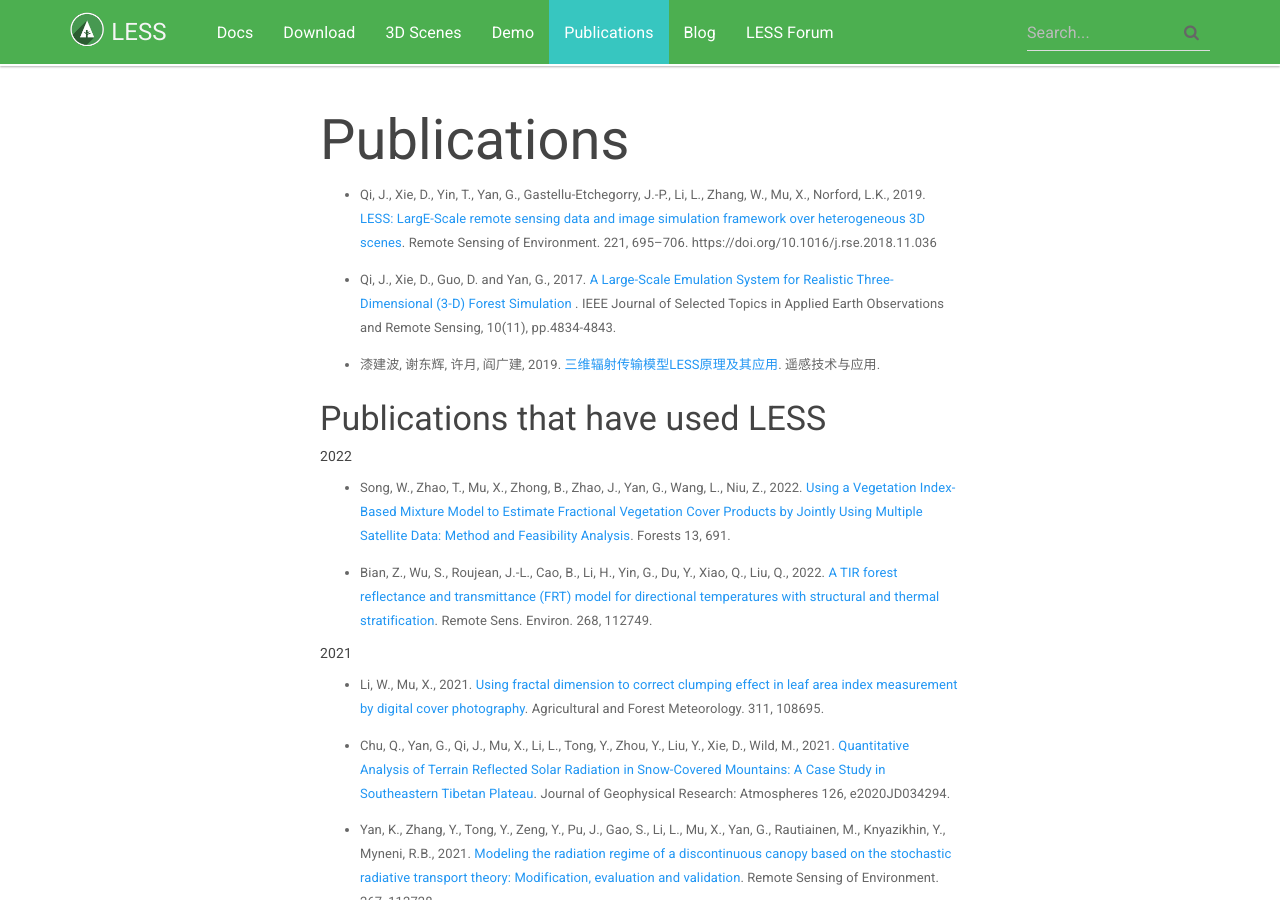
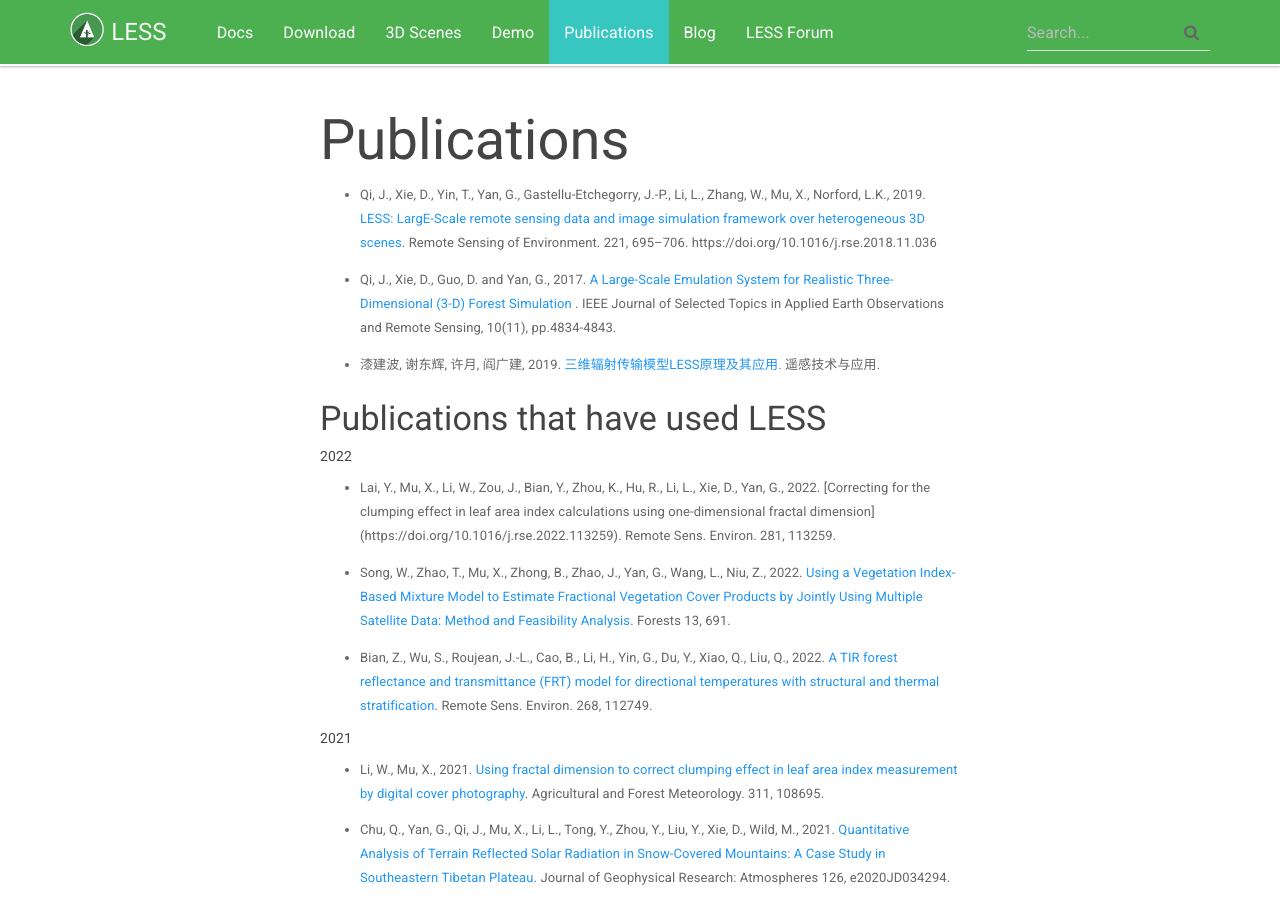
Before and after one commit to jianboqi/jianboqi.github.io, a Jekyll site: the page built from publications.md, in a window 1280 px wide and 900 px high. Built offline with Jekyll 4.4.1, drawn with Linux system fonts in a browser that asks for light colours; nearby versions of some CDN libraries.

Commit message:
Update publications.md

```diff
--- a/publications.md
+++ b/publications.md
@@ -14,6 +14,8 @@
 ### Publications that have used LESS
 
 ###### 2022
+
+* Lai, Y., Mu, X., Li, W., Zou, J., Bian, Y., Zhou, K., Hu, R., Li, L., Xie, D., Yan, G., 2022. [Correcting for the clumping effect in leaf area index calculations using one-dimensional fractal dimension] (https://doi.org/10.1016/j.rse.2022.113259). Remote Sens. Environ. 281, 113259.
 
 * Song, W., Zhao, T., Mu, X., Zhong, B., Zhao, J., Yan, G., Wang, L., Niu, Z., 2022. [Using a Vegetation Index-Based Mixture Model to Estimate Fractional Vegetation Cover Products by Jointly Using Multiple Satellite Data: Method and Feasibility Analysis](https://www.mdpi.com/1999-4907/13/5/691/htm). Forests 13, 691.
 
```
